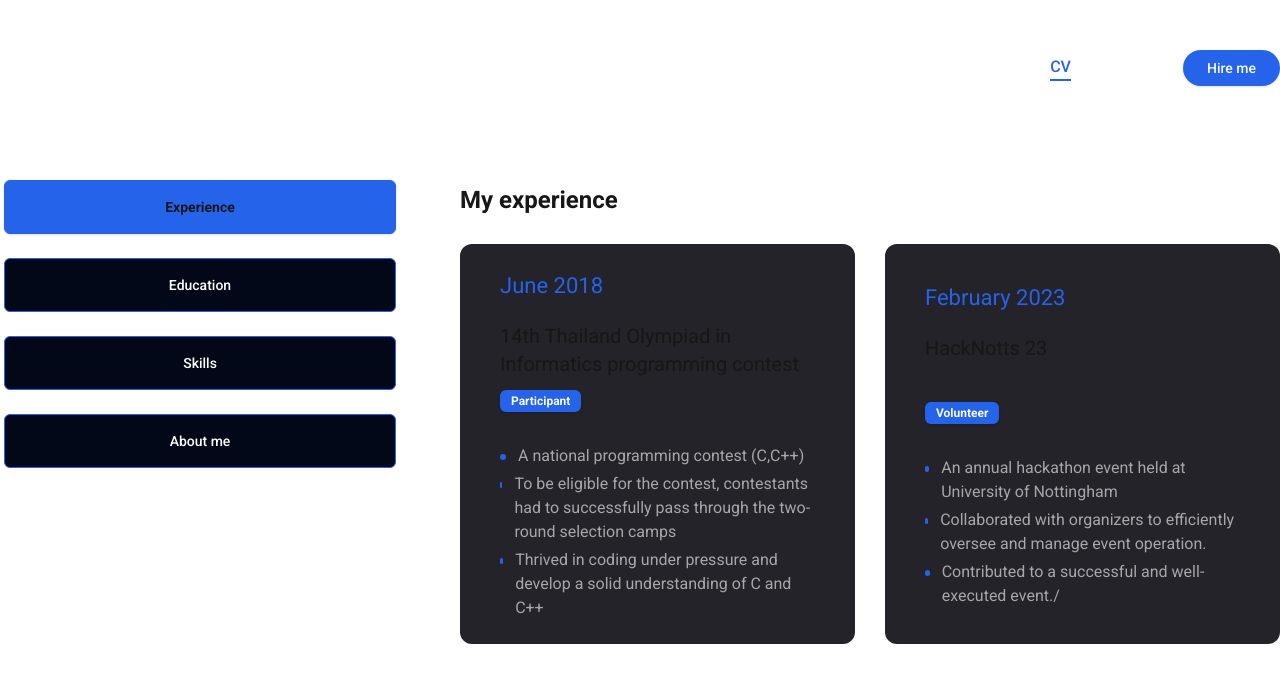
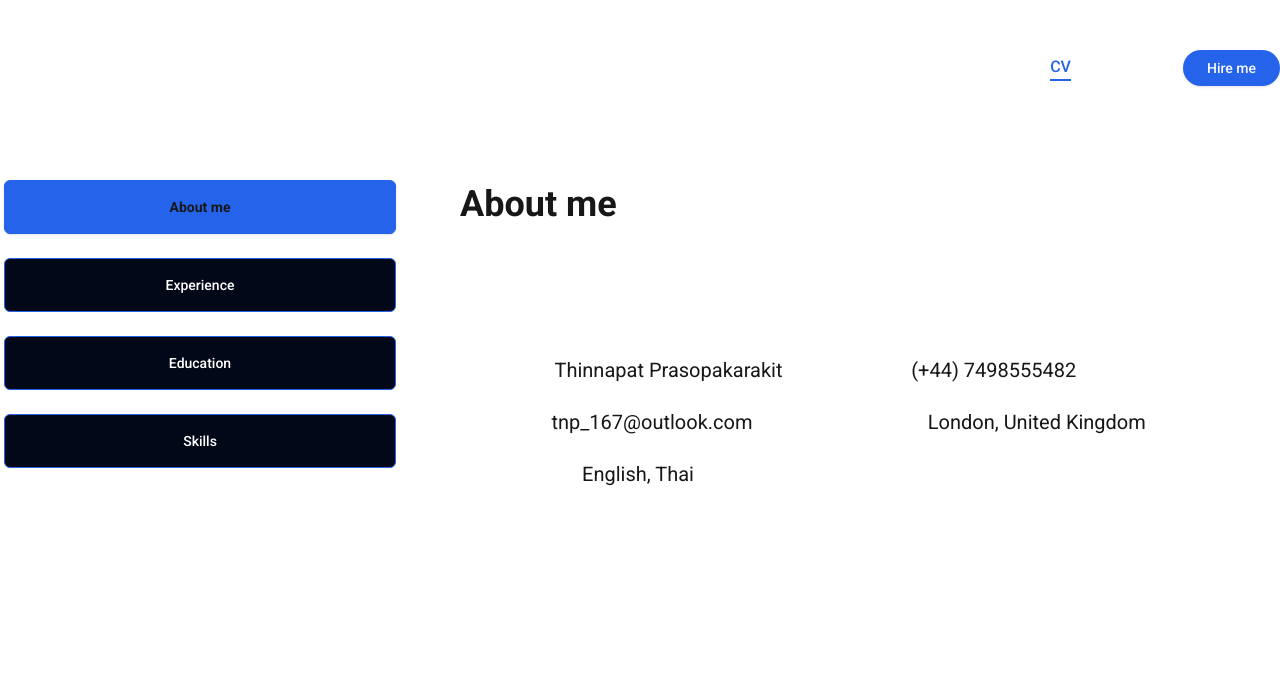
Before and after one commit to tnp167/Thinnapat-Prasopakarakit-Portfolio, a Next.js app: page /cv in a window 1280 px wide. Shown: the top 682 px of the page. Built offline with nearby package versions, Linux system fonts and the light colour scheme.

Commit message:
Add about section

```diff
--- a/app/cv/page.tsx
+++ b/app/cv/page.tsx
@@ -1,33 +1,44 @@
 "use client";
 
 import React from "react";
-import { GraduationCap } from "lucide-react";
+import {
+  GraduationCap,
+  Languages,
+  Mail,
+  MapPin,
+  Phone,
+  User,
+} from "lucide-react";
 import { FaCss3, FaHtml5, FaJs, FaReact } from "react-icons/fa";
 import { Badge } from "@/components/ui/badge";
 
 const about = {
   title: "About me",
   description:
-    "Lorem ipsum dolor sit amet consectetur adipisicing elit. Sequi deleniti tempore distinctio autem inventore aliquid iure ipsam necessitatibus assumenda praesentium eos a, iusto reprehenderit vel minima sint perspiciatis sit quaerat?",
-
+    "I have a background in Electronic and Computer Engineering with a solid foundation in C, C++, Java, and Python. I am currently transitioning my career into software engineering, with a focus on becoming a full-stack web developer",
   info: [
     {
+      icon: <User />,
       fieldName: "Name",
       fieldValue: "Thinnapat Prasopakarakit",
     },
     {
+      icon: <Phone />,
       fieldName: "Phone",
       fieldValue: "(+44) 7498555482",
     },
     {
+      icon: <Mail />,
       fieldName: "Email",
       fieldValue: "tnp_167@outlook.com",
     },
     {
+      icon: <MapPin />,
       fieldName: "Location",
       fieldValue: "London, United Kingdom",
     },
     {
+      icon: <Languages />,
       fieldName: "Language",
       fieldValue: "English, Thai",
     },
@@ -129,17 +140,48 @@ const cv = () => {
     >
       <div className="container mx-auto">
         <Tabs
-          defaultValue="experience"
+          defaultValue="about"
           className="flex flex-col xl:flex-row gap-[60px]"
         >
           <TabsList className="flex flex-col w-full max-w-[400px] mx-auto xl:mx-0 gap-6">
+            <TabsTrigger value="about">About me</TabsTrigger>
             <TabsTrigger value="experience">Experience</TabsTrigger>
             <TabsTrigger value="education">Education</TabsTrigger>
             <TabsTrigger value="skills">Skills</TabsTrigger>
-            <TabsTrigger value="about">About me</TabsTrigger>
           </TabsList>
 
           <div className="min-h-[70vh] w-full">
+            <TabsContent
+              value="about"
+              className="w-full text-center xl:text-left"
+            >
+              <div className="flex flex-col gap-[30px]">
+                <h3 className="text-4xl font-bold">{about.title}</h3>
+                <p className="max-w-[700px] text-white/60 mx-auto xl:mx-0">
+                  {about.description}
+                </p>
+                <ul className="grid grid-cols-1 xl:grid-cols-2 gap-y-6 xl:gap-x-2 max-w-[700px] mx-auto xl:mx-0">
+                  {about.info.map((item, index) => {
+                    return (
+                      <li
+                        key={index}
+                        className="flex items-center justify-center xl:justify-start gap-4"
+                      >
+                        <div className="flex gap-2 items-center">
+                          <span className="w-6 h-6 inline-flex items-center justify-center text-white/60">
+                            {item.icon}
+                          </span>
+                          <span className="text-white/60 ">
+                            {item.fieldName}:
+                          </span>
+                        </div>
+                        <span className="text-xl">{item.fieldValue}</span>
+                      </li>
+                    );
+                  })}
+                </ul>
+              </div>
+            </TabsContent>
             <TabsContent value="experience" className="w-full">
               <div className="flex flex-col gap-[30px] text-center xl:text-left">
                 <h3 className="text-2xl font-bold mb-7">{experience.title}</h3>
@@ -150,13 +192,13 @@ const cv = () => {
                     return (
                       <li
                         key={index}
-                        className="bg-[#232329] h-[400px] py-6 px-10 rounded-xl flex flex-col justify-center items-center lg:items-start gap-1"
+                        className="bg-[#232329] h-[300px] lg:h-[400px] py-6 px-10 rounded-xl flex flex-col justify-center items-center lg:items-start gap-1"
                       >
                         <span className="text-left text-primary text-[22px]">
                           {item.date}
                         </span>
                         <div className="flex flex-row lg:flex-col items-start justify-between w-full my-4">
-                          <h3 className="text-xl max-w-[300px] h-[60px] text-left order-2 lg:order-1">
+                          <h3 className="text-xl max-w-[300px] lg:h-[60px] text-left order-2 lg:order-1">
                             {item.event}
                           </h3>
                           <Badge
@@ -187,9 +229,6 @@ const cv = () => {
             <TabsContent value="skills" className="w-full">
               skills
             </TabsContent>
-            <TabsContent value="about" className="w-full">
-              about
-            </TabsContent>
           </div>
         </Tabs>
       </div>
--- a/package.json
+++ b/package.json
@@ -3,7 +3,7 @@
   "version": "0.1.0",
   "private": true,
   "scripts": {
-    "dev": "next dev",
+    "dev": "next dev --turbo",
     "build": "next build",
     "start": "next start",
     "lint": "next lint"
```
